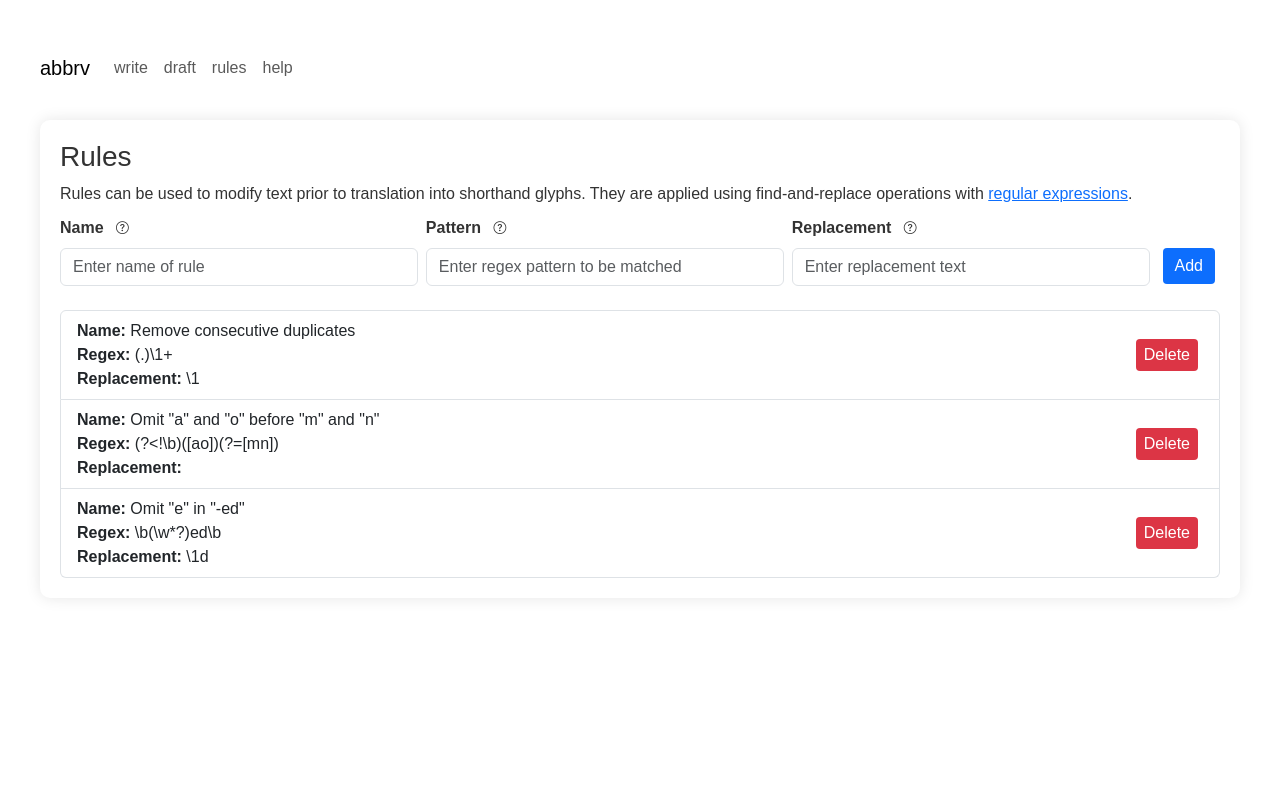
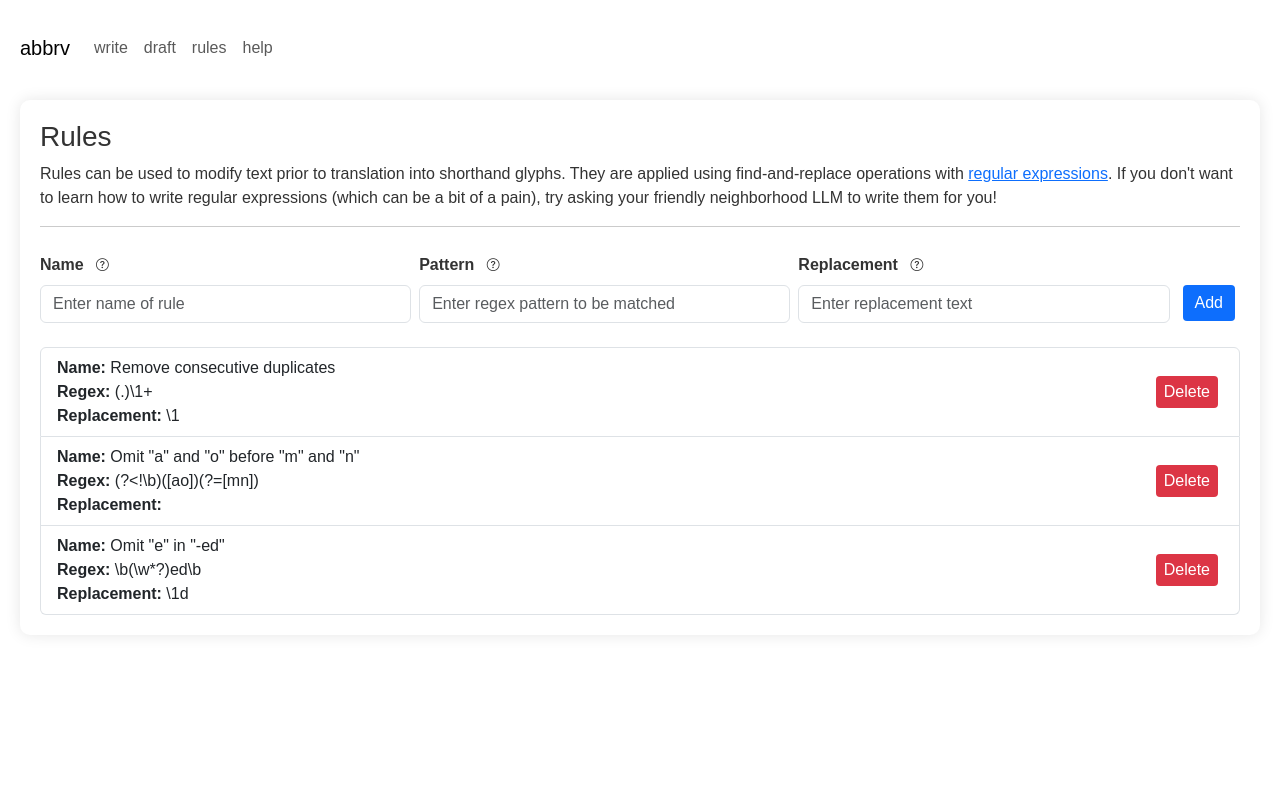
Before and after one commit to jvita/abbrv, a Flask app: page /rules in a window 1280 px wide. Run offline with Flask 3, Linux system fonts and the light colour scheme; some libraries are stand-ins or nearby versions.

Commit message:
style changes

```diff
--- a/app.py
+++ b/app.py
@@ -543,8 +543,8 @@ def save_plot_as_svg():
     return svg_content
 
 @app.route('/')
-@app.route('/writer')
-def writer():
+@app.route('/write')
+def write():
     execute_on_refresh()
 
     # # Read the modes from the JSON file
@@ -561,8 +561,8 @@ def writer():
 
     return render_template('writer.html', modes=modes_dict, rules=rules_list)
 
-@app.route('/drafter')
-def drafter():
+@app.route('/draft')
+def draft():
     # execute_on_refresh()
     return render_template('drafter.html')
 
--- a/static/css/styles.css
+++ b/static/css/styles.css
@@ -36,7 +36,7 @@ html, body {
     font-family: Arial, sans-serif;
     background-color: var(--background-color);
     color: #333;
-    padding: 20px;
+    padding: 10px;
     scrollbar-color: var(--accent-color) var(--background-color);
     justify-content: center;
     align-items: center;
--- a/templates/index.html
+++ b/templates/index.html
@@ -22,10 +22,10 @@
         <div class="collapse navbar-collapse" id="navbarNav">
             <ul class="navbar-nav">
                 <li class="nav-item">
-                    <a class="nav-link" href="{{ url_for('writer') }}">write</a>
+                    <a class="nav-link" href="{{ url_for('write') }}">write</a>
                 </li>
                 <li class="nav-item">
-                    <a class="nav-link" href="{{ url_for('drafter') }}">draft</a>
+                    <a class="nav-link" href="{{ url_for('draft') }}">draft</a>
                 </li>
                 <li class="nav-item">
                     <a class="nav-link" href="{{ url_for('rules') }}">rules</a>
--- a/templates/rules.html
+++ b/templates/rules.html
@@ -8,7 +8,8 @@
 <div class="main-content"></div>
     <!-- Add New Rule -->
     <h3>Rules</h3>
-    <div>Rules can be used to modify text prior to translation into shorthand glyphs. They are applied using find-and-replace operations with <a href="https://regexone.com/" target="_blank">regular expressions</a>.</div>
+    <div>Rules can be used to modify text prior to translation into shorthand glyphs. They are applied using find-and-replace operations with <a href="https://regexone.com/" target="_blank">regular expressions</a>. If you don't want to learn how to write regular expressions (which can be a bit of a pain), try asking your friendly neighborhood LLM to write them for you!</div>
+    <hr>
     <form id="addRuleForm" class="d-flex flex-row align-items-end">
         <div class="flex-grow-1 me-2">
             <label for="ruleName" class="form-label">
```
Also changed, not shown: templates/drafter.html (+4 -5 lines).
